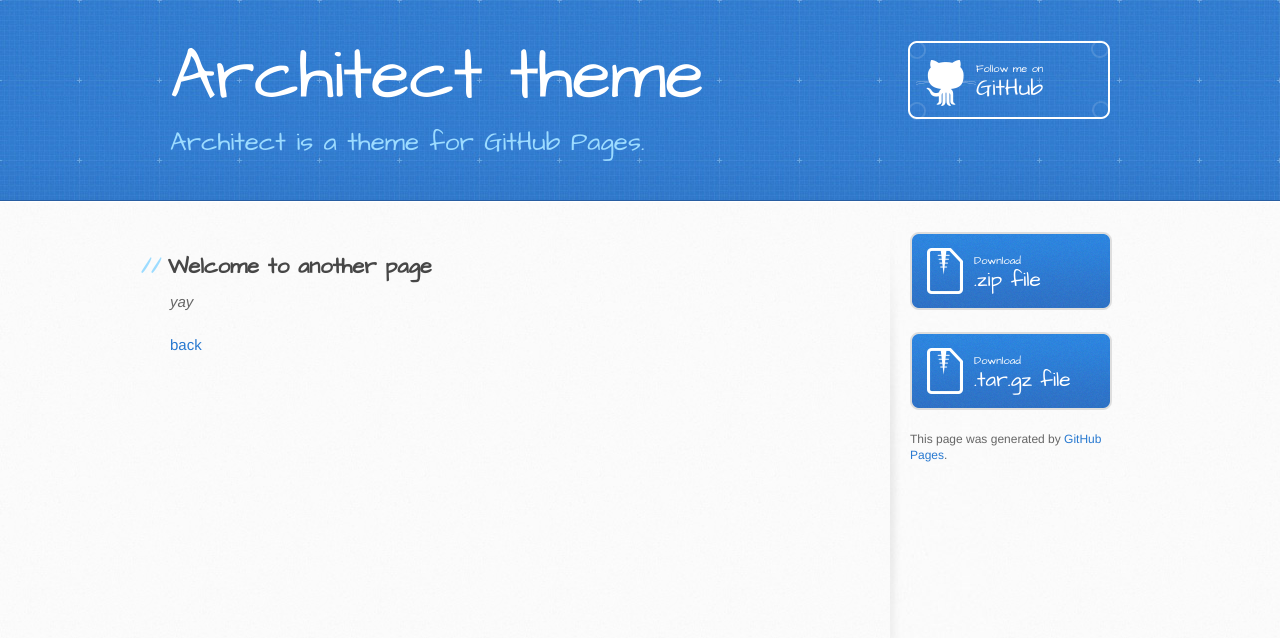
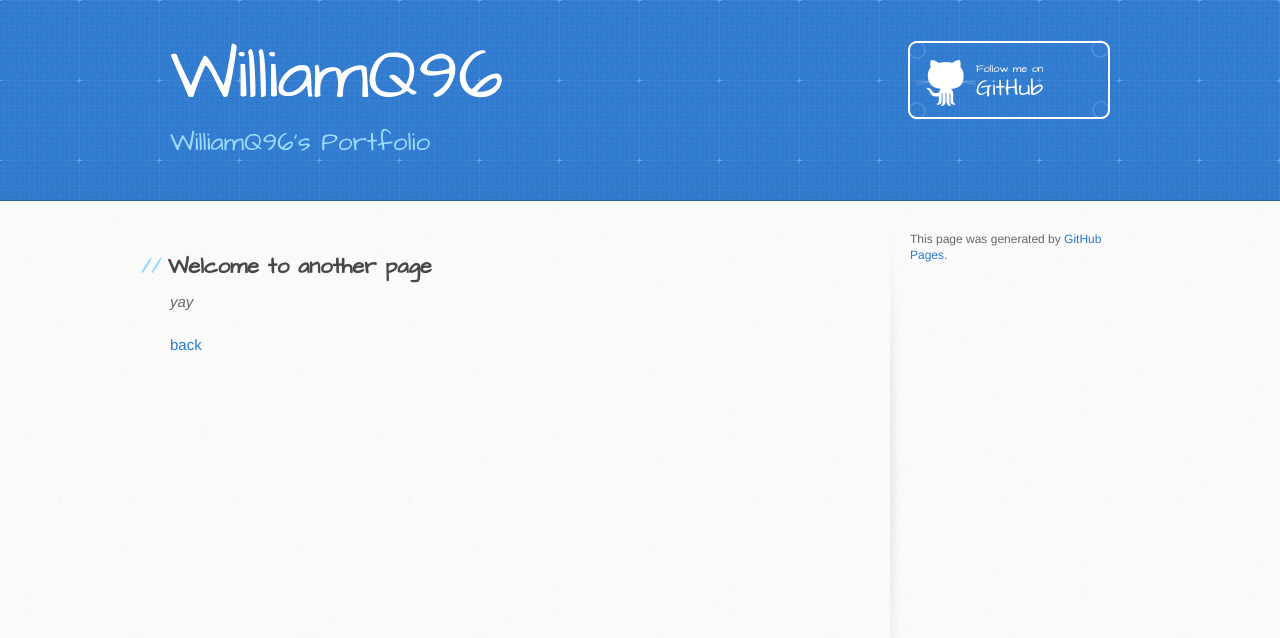
Before and after one commit to williamQ96/williamQ96.github.io, a Jekyll site: the page built from another-page.md, in a window 1280 px wide. Shown: the top 638 px of the page. Built offline with Jekyll 4.4.1, drawn with Linux system fonts in a browser that asks for light colours; our own code applies the rules of GitHub Pages for plain Markdown files.

Commit message:
Update _config.yml

```diff
--- a/_config.yml
+++ b/_config.yml
@@ -1,5 +1,5 @@
-title: Architect theme
-description: Architect is a theme for GitHub Pages.
-show_downloads: true
+title: WilliamQ96
+description: WilliamQ96's Portfolio
+show_downloads: false
 google_analytics:
 theme: jekyll-theme-architect
```
